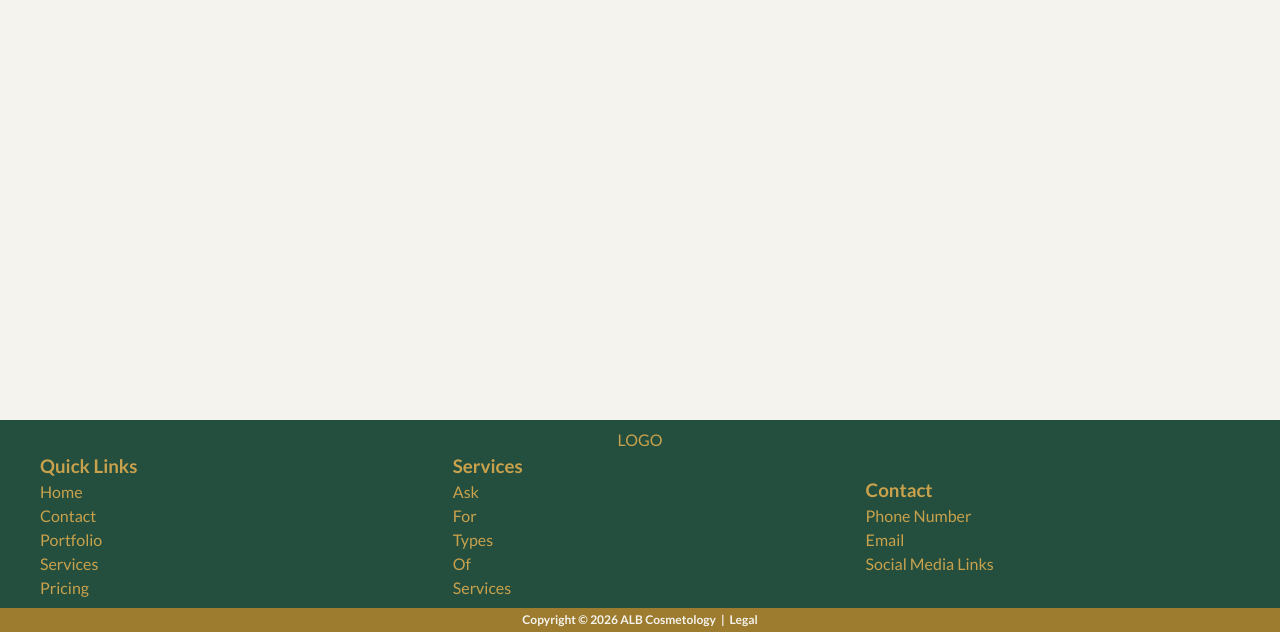
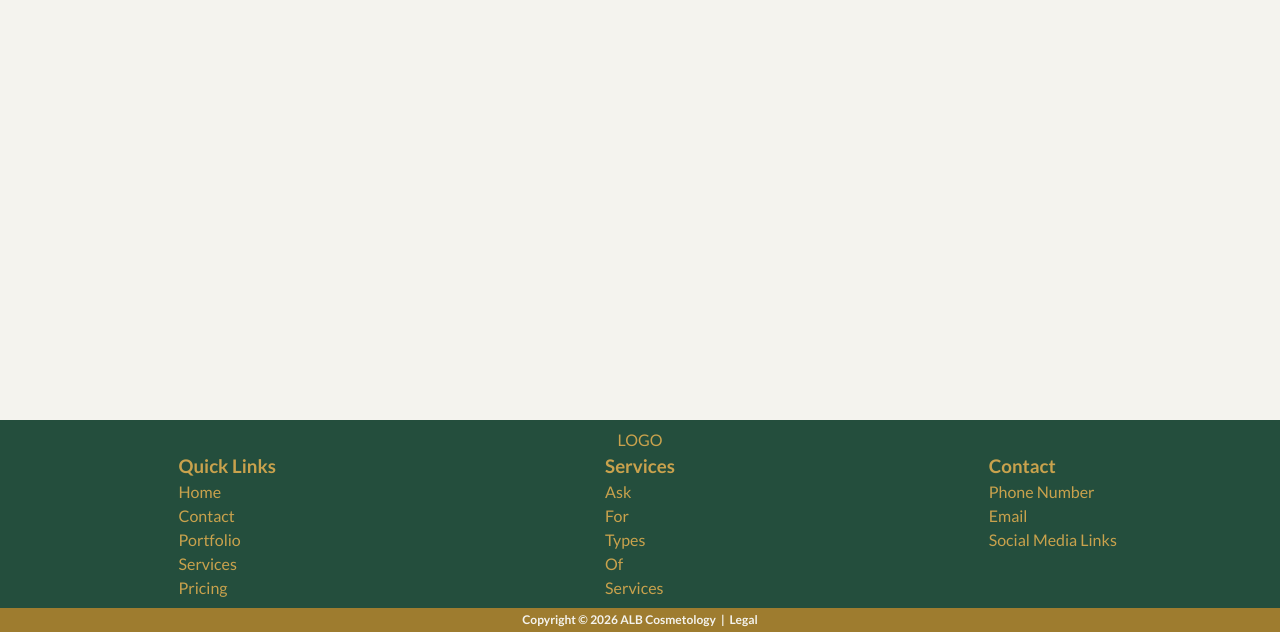
Before and after one commit to chrismadrigaldev/albcosmetology, an Astro site: page / in a window 1280 px wide. Shown: the part 168-800 px from the top of the page. Built offline with nearby package versions, Linux system fonts and the light colour scheme; Astro itself is replaced by a stand-in of ours; a web font is replaced by a local one.

Commit message:
Small fixes to styling of footer

```diff
--- a/src/styles/footer/footer.module.css
+++ b/src/styles/footer/footer.module.css
@@ -22,16 +22,22 @@
 .footerLinkContainer {
     max-width: 1200px;
     width: 100%;
+    margin: 0 auto;
+
     display: grid;
     grid-template-columns: repeat(auto-fit, minmax(200px, 1fr));
     gap: clamp(1rem, 3vw, 3rem);
-    margin: 0 auto;
-    align-items: center;
+
+    justify-items: center;
+    align-items: start;
 }
 
 .footerLinkList {
     list-style: none;
+    margin: 0;
+    padding: 0;
 }
+
 
 .footerLinkList a {
     color: inherit;
```
